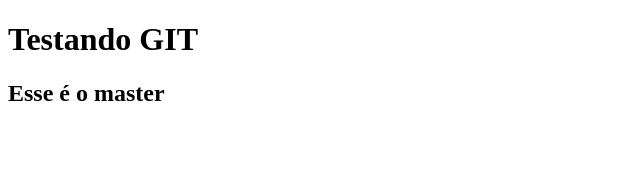
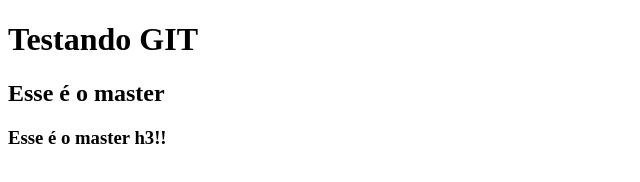
Before and after one commit to CarlosMartinsUFV/CarlosMartins, a plain HTML site: page index.html in a window 1280 px wide. Shown: the whole page, without its empty margins (0-640 px from the left). Drawn offline with Linux system fonts and the light colour scheme.

Commit message:
esse é o GIT H3git add -A

```diff
--- a/index.html
+++ b/index.html
@@ -10,6 +10,9 @@
 <h2>
   Esse é o master
 </h2>
+<h3>
+  Esse é o master h3!!
+</h3>
 
 <body>
   <script src="script.js"></script>
```
